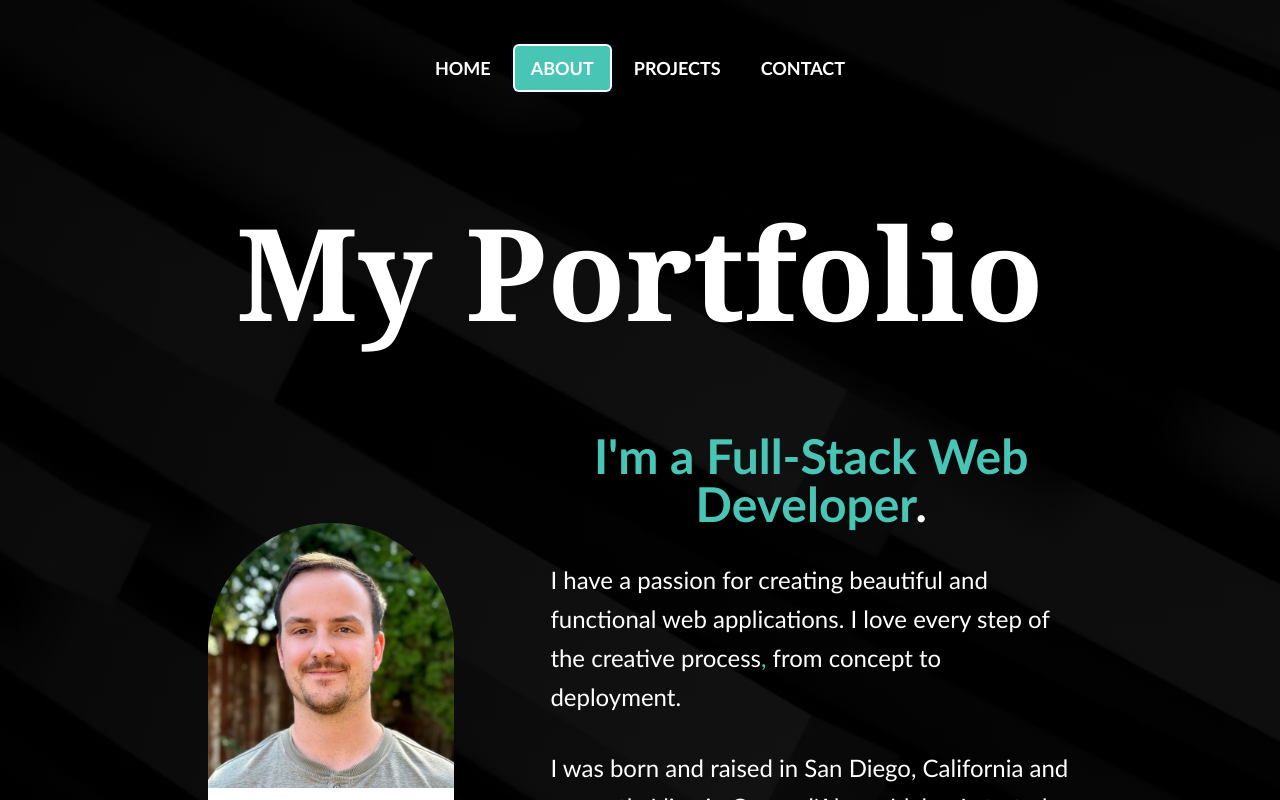
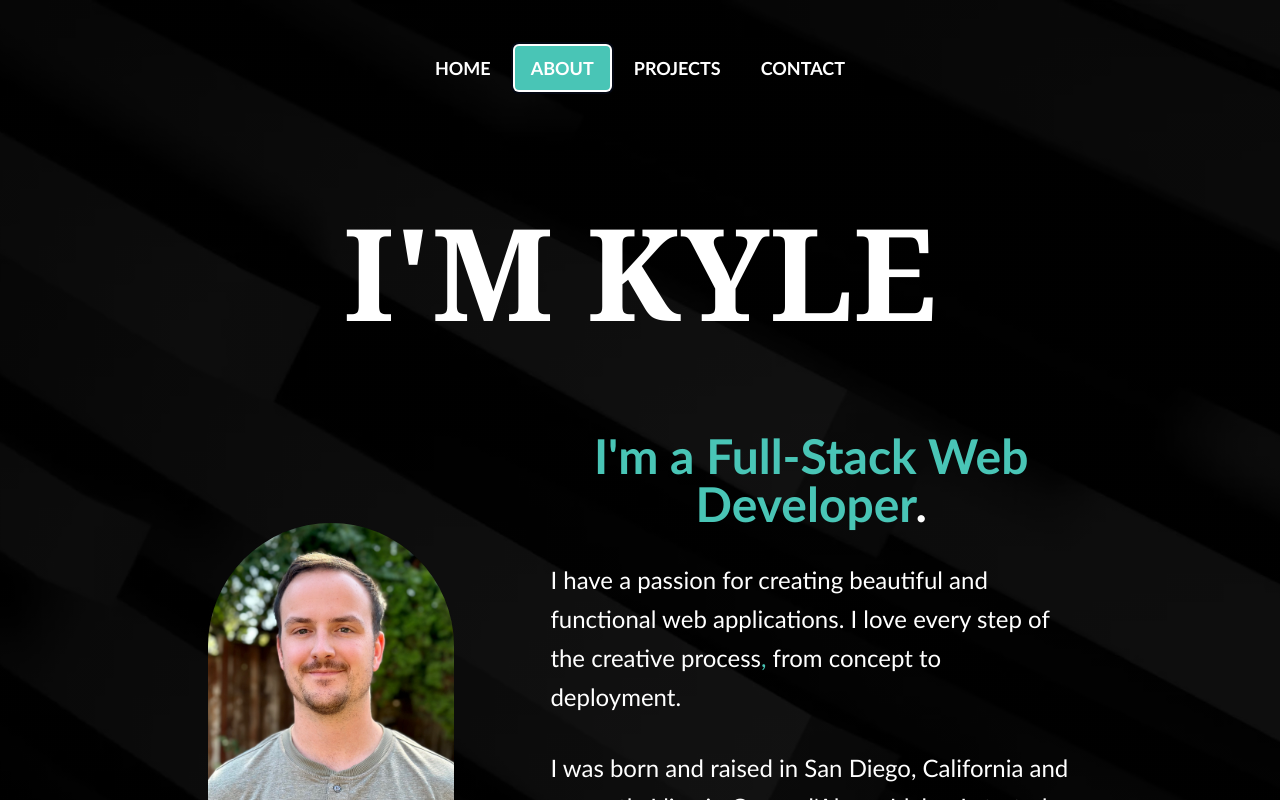
Before and after one commit to Goobber33/Portfolio-v4, a Next.js app: page /main in a window 1280 px wide. Both pictures are taken after a click on the tab "ABOUT". Shown: the top 800 px of the page. Built offline with nearby package versions, Linux system fonts and the light colour scheme.

Commit message:
Changed the size of the navbar background that appears on all devices

```diff
--- a/components/about.tsx
+++ b/components/about.tsx
@@ -55,7 +55,7 @@ const AboutPage = () => {
         animate="visible"
         className="text-6xl sm:text-6xl md:text-7xl lg:text-9xl font-serif font-bold text-white text-center mt-36 lg:mt-28 w-full leading-2"
       >
-        My Portfolio
+        I&apos;M KYLE
       </motion.h3>
 
       <motion.div
@@ -75,7 +75,6 @@ const AboutPage = () => {
             className="absolute bottom-0 left-0 right-0 bg-white text-center p-2 leading-loose text-2xl font-bold font-serif"
             variants={childVariants}
           >
-            <span style={{ color: '#49c5b6' }}>Kyle Parks</span>
           </motion.div>
         </div>
         <motion.div
--- a/components/navbar.tsx
+++ b/components/navbar.tsx
@@ -48,7 +48,7 @@ export default function Navbar() {
     return (
         <div className="md:flex flex-col justify-center items-center px-4 py-8 sm:p-12 w-full">
             <Tabs value={currentTab} onValueChange={handleTabChange}>
-                <TabsList className="text-sm sm:text-md flex justify-center whitespace-nowrap" style={tabListStyle}>
+                <TabsList className="text-sm sm:text-md flex justify-center whitespace-nowrap w-full lg:w-[27rem] mx-auto" style={tabListStyle}>
                     <TabsTrigger value="home" className="m-1 px-2 py-1 sm:px-4 sm:py-2 text-base sm:text-lg font-bold font-sans">HOME</TabsTrigger>
                     <TabsTrigger value="about" className="m-1 px-2 py-1 sm:px-4 sm:py-2 text-base sm:text-lg font-bold font-sans">ABOUT</TabsTrigger>
                     <TabsTrigger value="projects" className="m-1 px-2 py-1 sm:px-4 sm:py-2 text-base sm:text-lg font-bold font-sans">PROJECTS</TabsTrigger>
```
